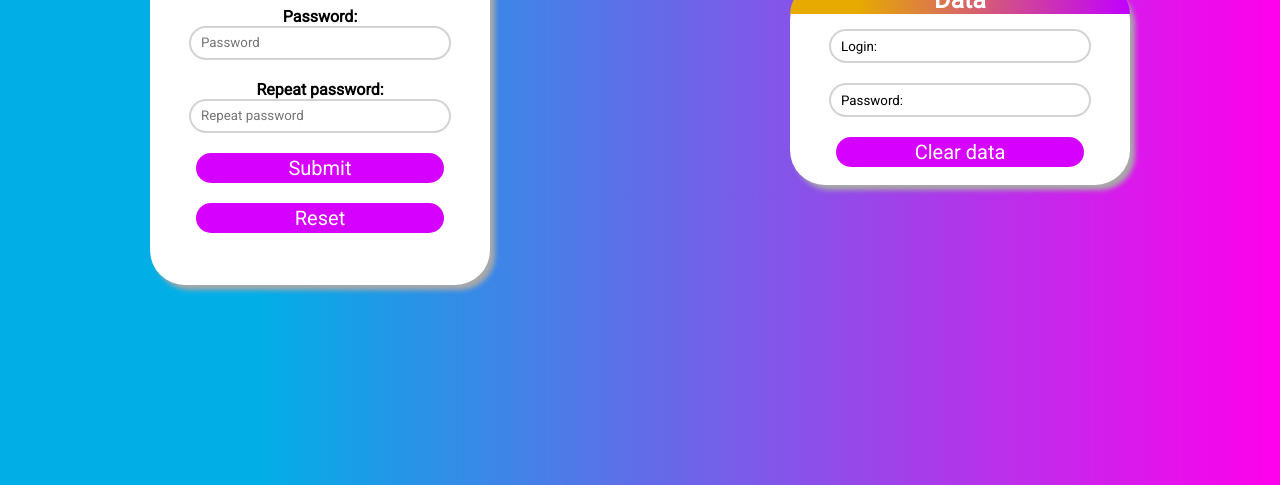
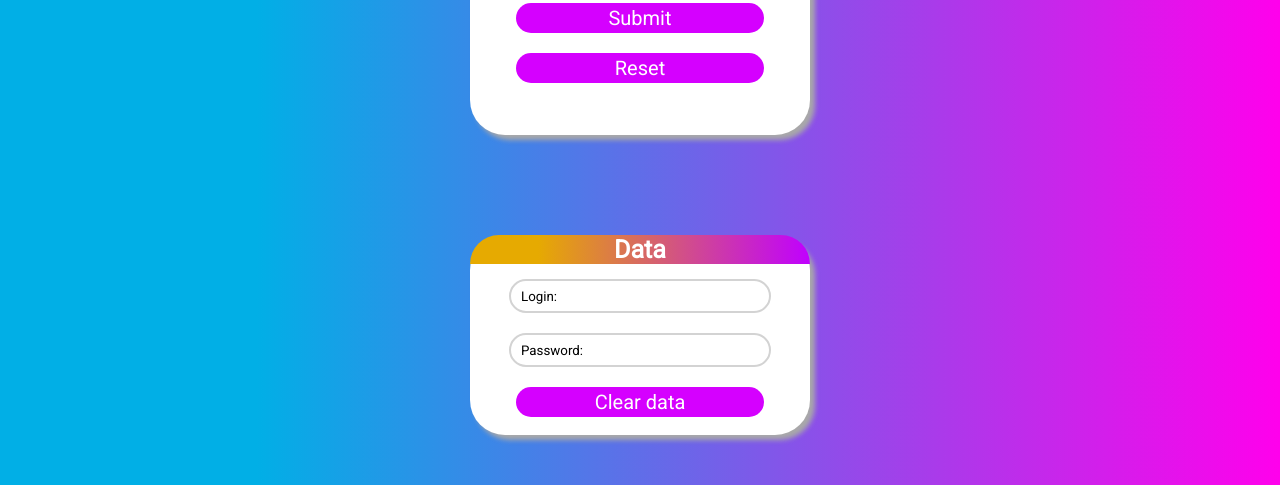
Before and after one commit to XZSt4nce/SignUp, a plain HTML site: page index.html in a window 1280 px wide. Shown: the part 315-800 px from the top of the page. Drawn offline with Linux system fonts and the light colour scheme.

Commit message:
the windows are aligned to the column; created 2 canvases for future drawings

```diff
--- a/index.html
+++ b/index.html
@@ -12,6 +12,9 @@
 <body>
 <div class="wrapper">
     <div class="container">
+        <canvas id="backBubble"></canvas>
+        <canvas id="frontBubble"></canvas>
+
         <form id="form">
 
             <div class="title">
--- a/style.css
+++ b/style.css
@@ -15,10 +15,27 @@
     width: 100%;
     height: 100%;
     display: flex;
-    flex-direction: row;
+    flex-direction: column;
+}
+
+#backBubble, #frontBubble {
+    width: 100%;
+    height: 100%;
+    position: absolute;
+    left: 0;
+    top: 0;
+}
+
+#backBubble {
+    z-index: 0;
+}
+
+#frontBubble {
+    z-index: 1;
 }
 
 #form, .data-window {
+    z-index: 2;
     width: 100%;
     min-width: 180px;
     max-width: 340px;
```
